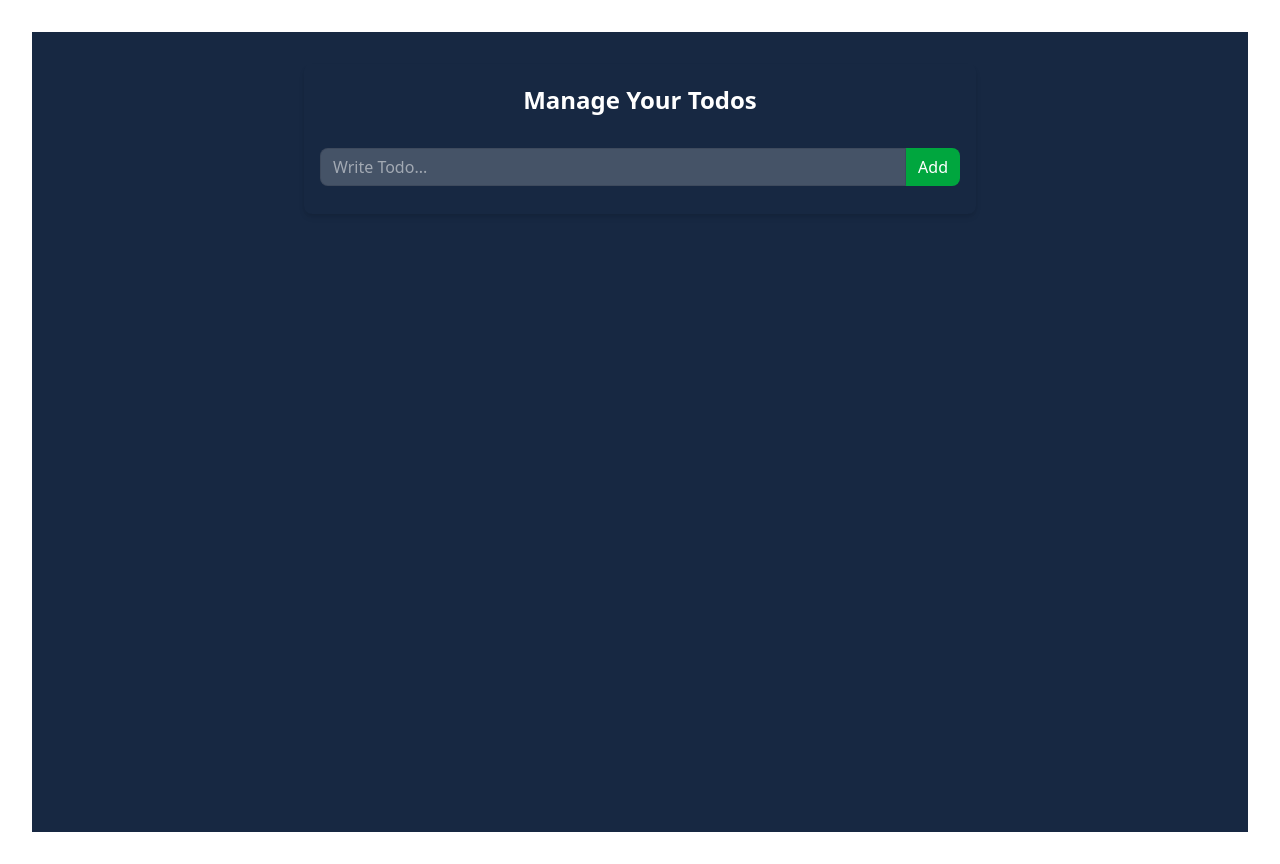
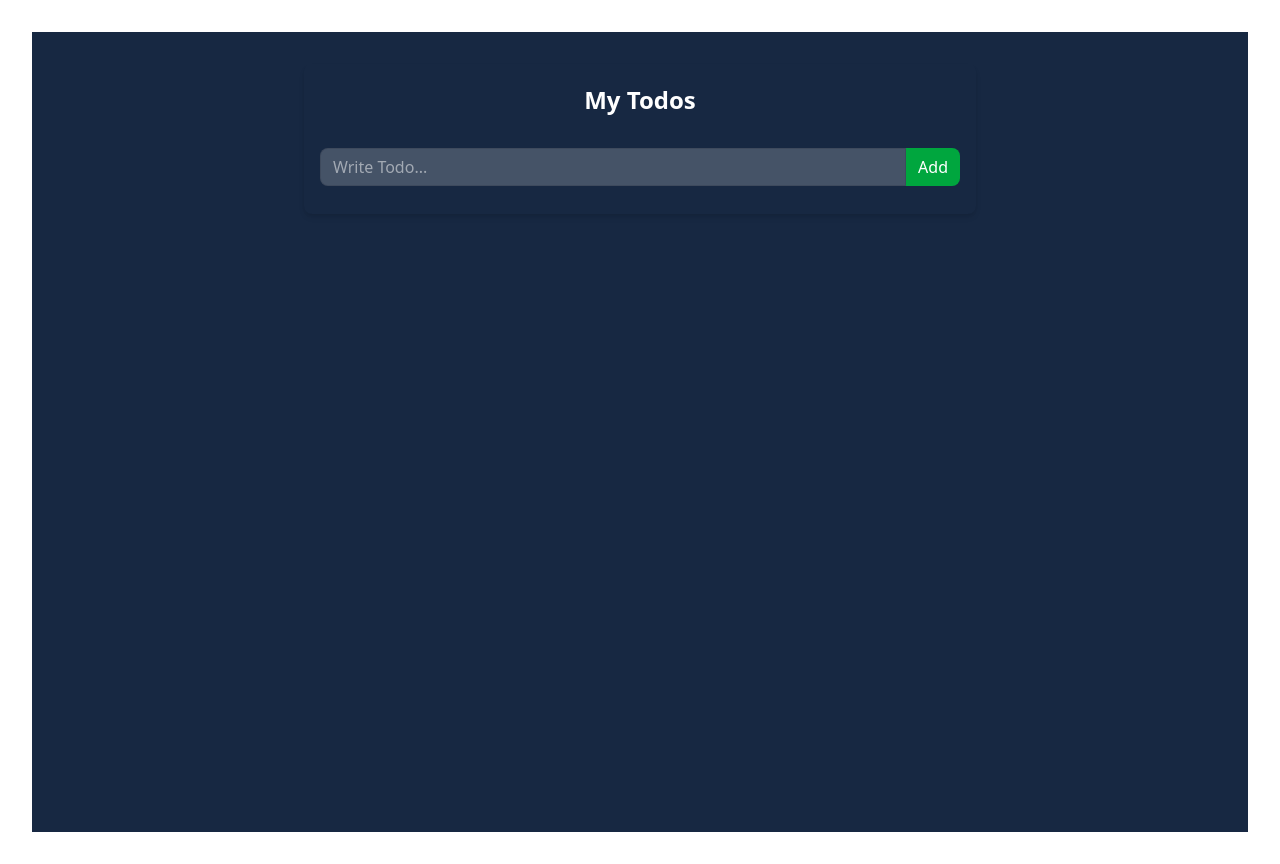
Before and after one commit to Anmoljadgilwar/Todo-List-App, a React (Vite) app: page / in a window 1280 px wide. Built offline with nearby package versions, Linux system fonts and the light colour scheme.

Commit message:
Heading Changed

```diff
--- a/src/App.jsx
+++ b/src/App.jsx
@@ -54,9 +54,7 @@ const App = () => {
     >
       <div className="bg-[#172842] min-h-screen py-8">
         <div className="w-full max-w-2xl mx-auto shadow-md rounded-lg px-4 py-3 text-white">
-          <h1 className="text-2xl font-bold text-center mb-8 mt-2">
-            Manage Your Todos
-          </h1>
+          <h1 className="text-2xl font-bold text-center mb-8 mt-2">My Todos</h1>
           <div className="mb-4">
             <TodoForm />
           </div>
```
